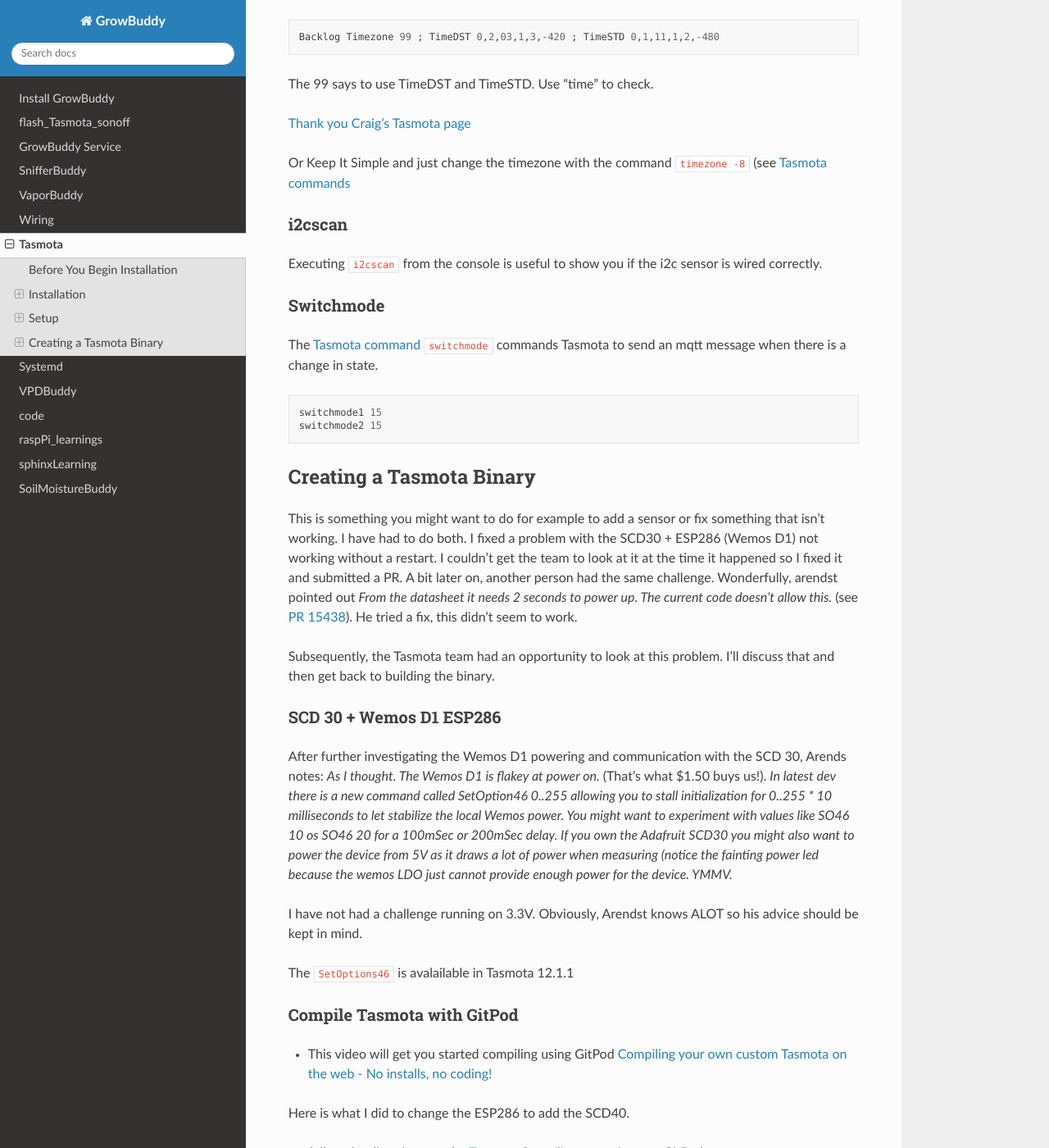
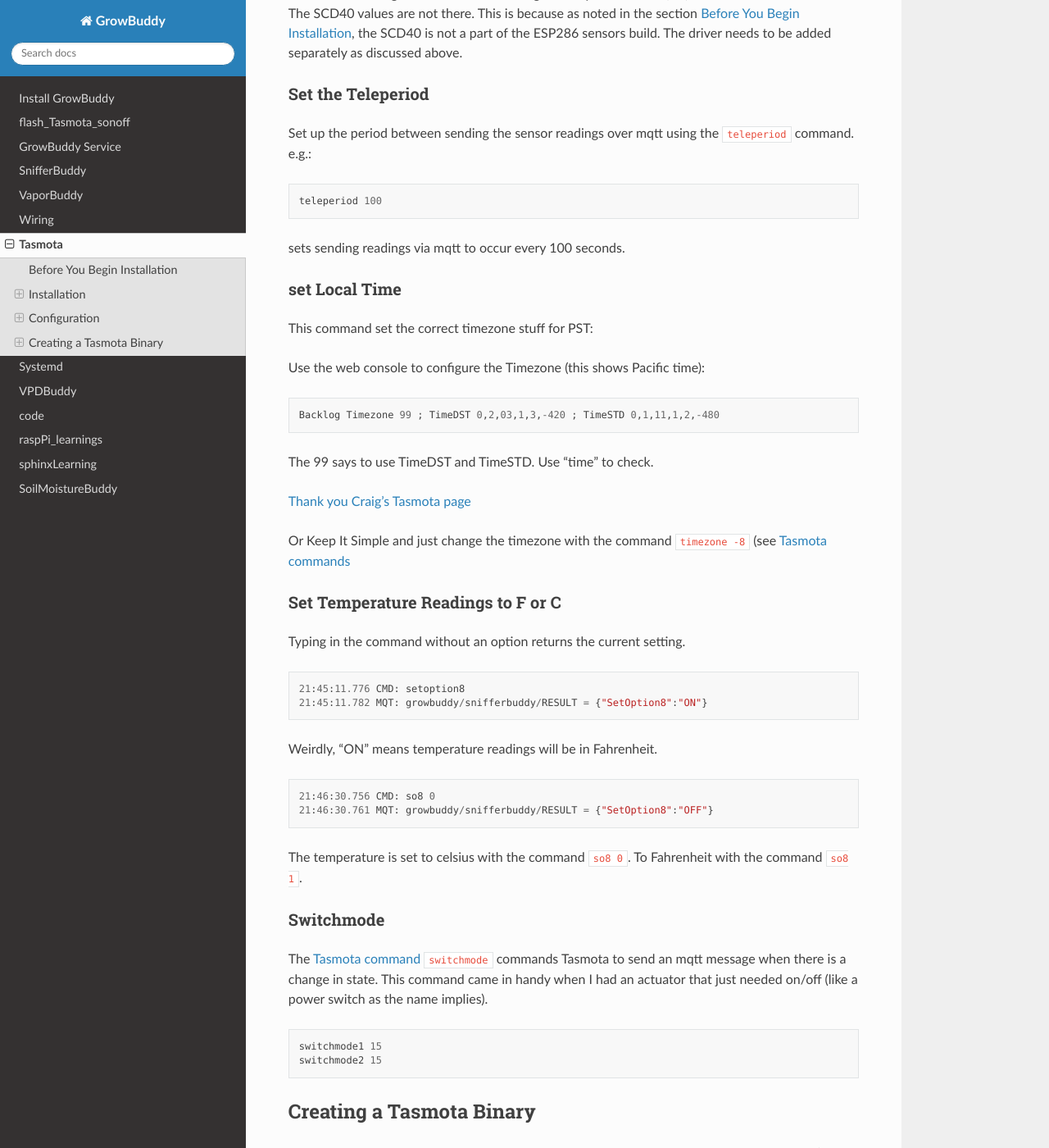
Before and after one commit to solarslurpi/GrowBuddies, a Sphinx documentation site: the page built from docs/tasmota.md, in a window 1280 px wide and 1400 px high, scrolled down 5057 px. Shown: the whole window at 82% size. Built offline with Sphinx 7.4.7 and the Read the Docs theme 2.0.0, drawn with Linux system fonts in a browser that asks for light colours; some of the changed text lies outside the part shown.

Commit message:
evolved.

````diff
--- a/docs/tasmota.md
+++ b/docs/tasmota.md
@@ -29,6 +29,23 @@ A tool like [Angry IP](https://angryip.org/) shows the IP address.
 Angry IP Scan Shows Tasmota
 :::
 Now Visit the Device.  Go into Configure Module and choose Generic(18) and then Save.
+### i2cscan
+`i2cscan` is an extremely useful command.  Executing `i2cscan` from the console is useful to show you if the i2c sensor is wired correctly.  It is useful right after an install to see if the wiring to the ESP286 is correct.
+```
+21:41:54.158 CMD: i2cscan
+21:41:54.179 MQT: growbuddy/snifferbuddy/RESULT = {"I2CScan":"Device(s) found at 0x62"}
+```
+The above is a verification that the wiring works for the ESP286/SCD40 I built since 0x62 is the SCD40's I2C address.
+
+### i2cdriver
+`i2cdriver` shows the list of drivers that were loaded by the Tasmota build.
+```
+21:40:49.852 CMD: i2cdriver
+21:40:49.861 MQT: growbuddy/snifferbuddy/RESULT = {"I2CDriver":"7,8,9,10,11,12,13,14,15,17,18,20,24,29,31,36,41,42,44,46,48,62"}
+```
+From the results of i2cdriver, I can see the SCD40 (which sits on i2c address 0x62) is in this build.
+
+## Configuration
 ### Configure Host Name
 I like to configure the Host Name as soon as possible so I can get to the device with a name.
 
@@ -72,20 +89,13 @@ MQTT Explorer
 :::
 We see in the image that the sensor reading for the photoresistor (A0) is available.  The value is 585.  The SCD40 values are not there.  This is because as noted in the section [Before You Begin Installation](before_installation), the SCD40 is not a part of the ESP286 sensors build.  The driver needs to be added separately as discussed above.
 
-
-
-
-## Setup
-Setup is for things like setting the time between sending mqtt messages, setting the clock to the correct date, time, and timezone, etc.
-### Teleperiod
+### Set the Teleperiod
 Set up the period between sending the sensor readings over mqtt using the `teleperiod` command.  e.g.:
 ```
 teleperiod 100
 ```
 sets sending readings via mqtt to occur every 100 seconds.
-### Local Time
-
-
+### set Local Time
 This command set the correct timezone stuff for PST:
 
 Use the web console to configure the Timezone (this shows Pacific time):
@@ -97,11 +107,23 @@ The 99 says to use TimeDST and TimeSTD. Use "time" to check.
 [Thank you Craig's Tasmota page](https://xse.com/leres/tasmota/)
 
 Or Keep It Simple and just change the timezone with the command `timezone -8` (see [Tasmota commands](https://tasmota.github.io/docs/Commands/#management)
-### i2cscan
-Executing `i2cscan` from the console is useful to show you if the i2c sensor is wired correctly.
+### Set Temperature Readings to F or C
+Typing in the command without an option returns the current setting.
+```
+21:45:11.776 CMD: setoption8
+21:45:11.782 MQT: growbuddy/snifferbuddy/RESULT = {"SetOption8":"ON"}
+```
+Weirdly, "ON" means temperature readings will be in Fahrenheit.
+```
+21:46:30.756 CMD: so8 0
+21:46:30.761 MQT: growbuddy/snifferbuddy/RESULT = {"SetOption8":"OFF"}
+```
+The temperature is set to celsius with the command `so8 0`.  To Fahrenheit with the command `so8 1`.
+
+
 
 ### Switchmode
-The [Tasmota command `switchmode`](https://tasmota.github.io/docs/Buttons-and-Switches/#switchmode) commands Tasmota to send an mqtt message when there is a change in state.
+The [Tasmota command `switchmode`](https://tasmota.github.io/docs/Buttons-and-Switches/#switchmode) commands Tasmota to send an mqtt message when there is a change in state.  This command came in handy when I had an actuator that just needed on/off (like a power switch as the name implies).
 ```
 switchmode1 15
 switchmode2 15
````
